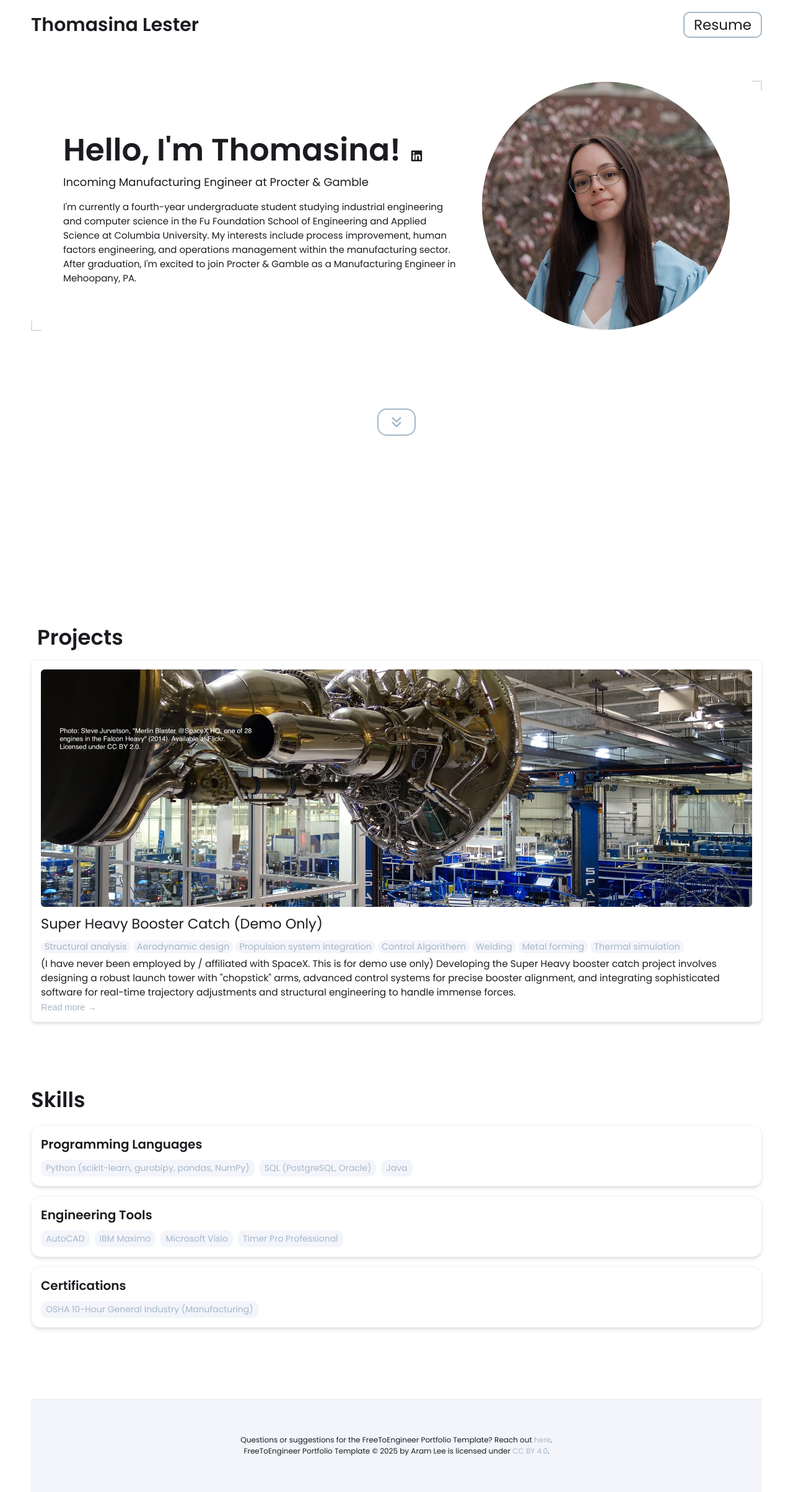
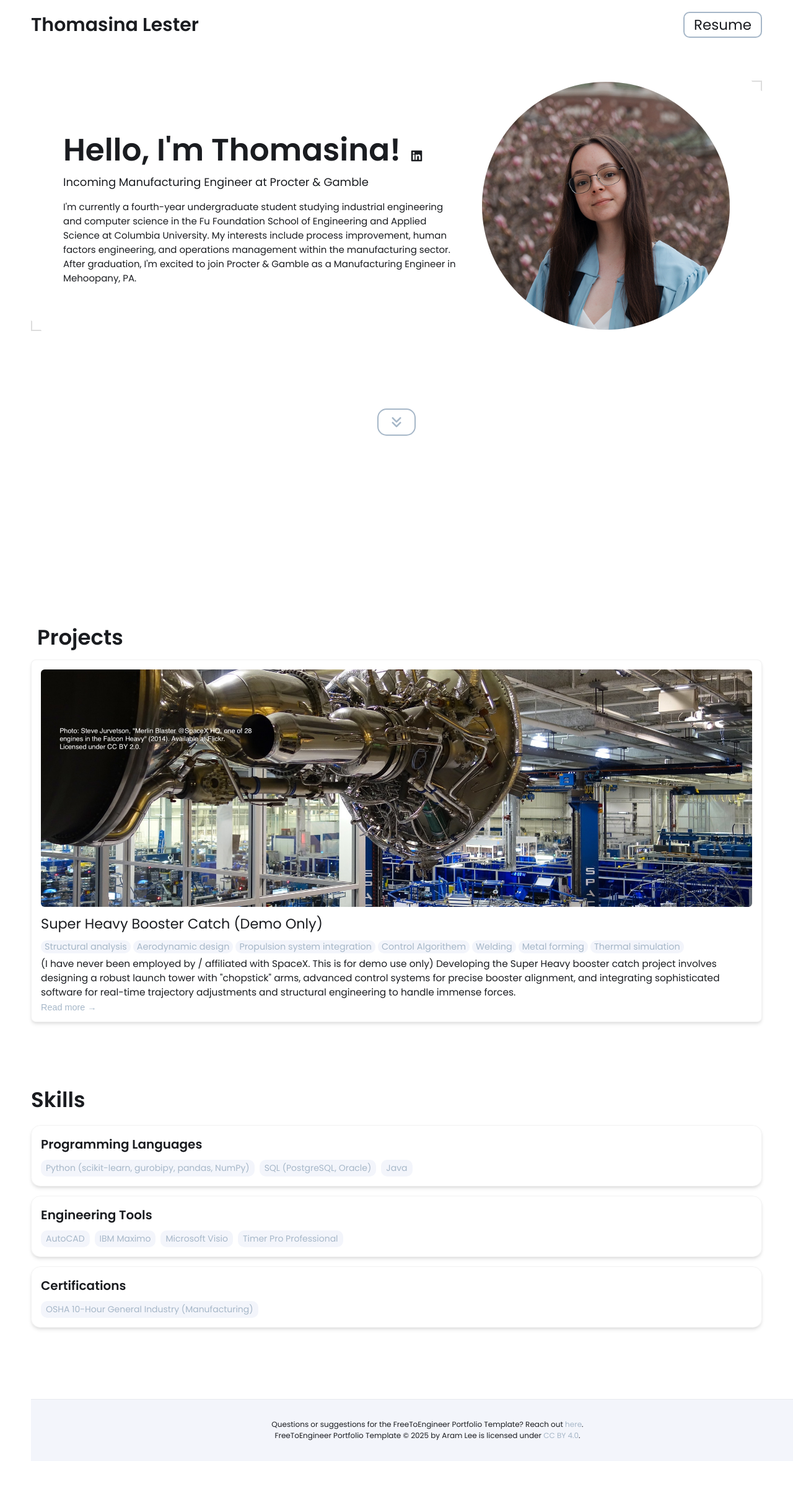
Before and after one commit to thomasinalester/thomasinalester.github.io, a Jekyll site: the page built from index.html, in a window 1280 px wide. Shown: the whole page at 62% size. Built offline with Jekyll 4.4.1, drawn with Linux system fonts in a browser that asks for light colours; after the commit the page ends 2357 px from its top, so only the background shows below that.

Commit message:
Update styles.css

```diff
--- a/css/styles.css
+++ b/css/styles.css
@@ -495,10 +495,10 @@ footer {
     padding: 0;
     font-size: 12px;
     text-align: center;
-    min-height: 150px;
+    min-height: 100px;
     flex-shrink: 0;
     background-color: var(--light-background-color);
-    width: 100%;
+    width: 100vw;
     position: relative;
     left: 0;
     transform: none;
```
